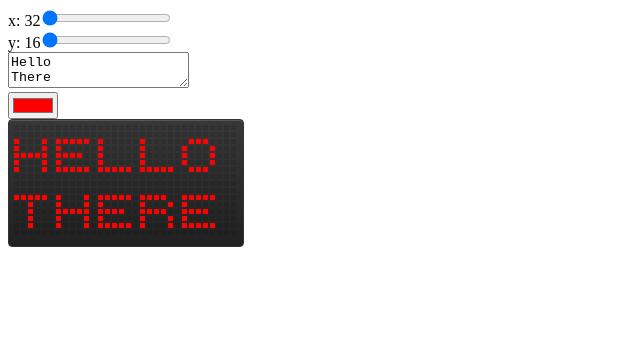
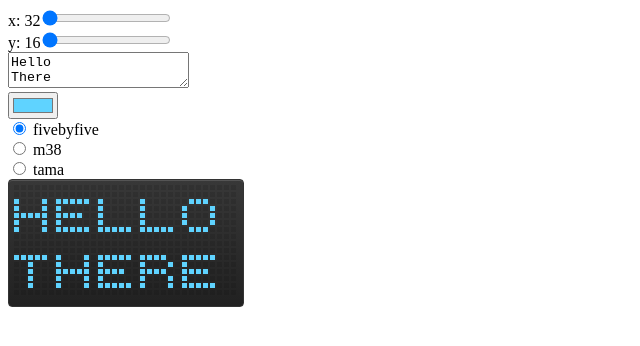
Before and after one commit to sallar/led-matrix-simulator, a Preact app: page / in a window 1280 px wide. Shown: the top 346 px of the page, without its empty margins (0-640 px from the left). Built offline with nearby package versions, Linux system fonts and the light colour scheme.

Commit message:
Changing fonts

```diff
--- a/src/led/fonts/5x5.ts
+++ b/src/led/fonts/5x5.ts
@@ -98,6 +98,3 @@ export const font = prepareFont([
   [0x02,0x01,0x02,0x01,0x00,0x00], // ~
   [0x00,0x00,0x00,0x00,0x00,0x00]
 ]);
-
-export const CHAR_WIDTH = 6;
-export const CHAR_HEIGHT = 8;
--- /dev/null
+++ b/src/led/fonts/index.ts
@@ -0,0 +1,3 @@
+export { font as fivebyfive } from './5x5';
+export { font as tama } from './tama';
+export { font as m38 } from './m38';
--- /dev/null
+++ b/src/led/fonts/m38.ts
@@ -0,0 +1,100 @@
+import { prepareFont } from '../tools';
+
+export const font = prepareFont([
+	[0x00,0x00,0x00,0x00,0x00,0x00,0x00,0x00], //
+	[0xdf,0xdf,0x00,0x00,0x00,0x00,0x00,0x00], // !
+	[0x07,0x07,0x00,0x07,0x07,0x00,0x00,0x00], // "
+	[0x24,0x24,0xff,0x24,0x24,0xff,0x24,0x24], // #
+	[0xdf,0xdf,0xdb,0xff,0xff,0xdb,0xfb,0xfb], // $
+	[0xdf,0xdf,0x3b,0xff,0xff,0xdc,0xfb,0xfb], // %
+	[0xff,0xff,0xdb,0xdf,0xdf,0x20,0xd8,0xd8], // &
+	[0x07,0x07,0x00,0x00,0x00,0x00,0x00,0x00], // '
+	[0x3c,0x3c,0xc3,0x00,0x00,0x00,0x00,0x00], // (
+	[0xc3,0xc3,0x3c,0x00,0x00,0x00,0x00,0x00], // )
+	[0xc3,0xc3,0x24,0xff,0xff,0x24,0xc3,0xc3], // *
+	[0x18,0x18,0x18,0xff,0xff,0x18,0x18,0x18], // +
+	[0xc0,0xc0,0x00,0x00,0x00,0x00,0x00,0x00], // ,
+	[0x18,0x18,0x18,0x18,0x18,0x18,0x18,0x18], // -
+	[0xc0,0xc0,0x00,0x00,0x00,0x00,0x00,0x00], // .
+	[0xc0,0xc0,0x20,0x18,0x18,0x04,0x03,0x03], // /
+	[0xff,0xff,0xe3,0xdb,0xdb,0xc7,0xff,0xff], // 0
+	[0xc3,0xc3,0xff,0xc0,0xc0,0x00,0x00,0x00], // 1
+	[0xfb,0xfb,0xdb,0xdb,0xdb,0xdb,0xdf,0xdf], // 2
+	[0xdb,0xdb,0xdb,0xdb,0xdb,0xdb,0xff,0xff], // 3
+	[0x1f,0x1f,0x18,0x18,0x18,0x18,0xff,0xff], // 4
+	[0xdf,0xdf,0xdb,0xdb,0xdb,0xdb,0xfb,0xfb], // 5
+	[0xff,0xff,0xdb,0xdb,0xdb,0xdb,0xfb,0xfb], // 6
+	[0x07,0x07,0x03,0x03,0x03,0x03,0xff,0xff], // 7
+	[0xff,0xff,0xdb,0xdb,0xdb,0xdb,0xff,0xff], // 8
+	[0xdf,0xdf,0xdb,0xdb,0xdb,0xdb,0xff,0xff], // 9
+	[0x24,0x24,0x00,0x00,0x00,0x00,0x00,0x00], // :
+	[0xe4,0xe4,0x00,0x00,0x00,0x00,0x00,0x00], // ;
+	[0x18,0x18,0x24,0xc3,0xc3,0x00,0x00,0x00], // <
+	[0x24,0x24,0x24,0x24,0x24,0x24,0x24,0x24], // =
+	[0xc3,0xc3,0x24,0x18,0x18,0x00,0x00,0x00], // >
+	[0x07,0x07,0x03,0xdb,0xdb,0x1b,0x1f,0x1f], // ?
+	[0xff,0xff,0xc3,0xfb,0xfb,0xdb,0xff,0xff], // @
+	[0xff,0xff,0xdb,0x1b,0x1b,0xdb,0xff,0xff], // A
+	[0xff,0xff,0xdb,0xdb,0xdb,0xdb,0xe7,0xe7], // B
+	[0xff,0xff,0xc3,0xc3,0xc3,0xc3,0xe7,0xe7], // C
+	[0xff,0xff,0xc3,0xc3,0xc3,0xc3,0x3c,0x3c], // D
+	[0xff,0xff,0xdb,0xdb,0xdb,0xc3,0xe7,0xe7], // E
+	[0xff,0xff,0xdb,0x1b,0x1b,0x03,0x07,0x07], // F
+	[0xff,0xff,0xc3,0xdb,0xdb,0xdb,0xfb,0xfb], // G
+	[0xff,0xff,0xdb,0x18,0x18,0xdb,0xff,0xff], // H
+	[0xc3,0xc3,0xc3,0xff,0xff,0xc3,0xc3,0xc3], // I
+	[0xe0,0xe0,0xc0,0xc0,0xc0,0xc3,0xff,0xff], // J
+	[0xff,0xff,0xdb,0x18,0x18,0xdb,0xe7,0xe7], // K
+	[0xff,0xff,0xc3,0xc0,0xc0,0xc0,0xe0,0xe0], // L
+	[0xff,0xff,0xc3,0x1f,0x1f,0xc3,0xff,0xff], // M
+	[0xff,0xff,0xc4,0x18,0x18,0x23,0xff,0xff], // N
+	[0xff,0xff,0xc3,0xc3,0xc3,0xc3,0xff,0xff], // O
+	[0xff,0xff,0xdb,0x1b,0x1b,0x1b,0x1f,0x1f], // P
+	[0xff,0xff,0xc3,0xe3,0xe3,0xc3,0xff,0xff], // Q
+	[0xff,0xff,0xdb,0x1b,0x1b,0xdb,0xe7,0xe7], // R
+	[0xdf,0xdf,0xdb,0xdb,0xdb,0xdb,0xfb,0xfb], // S
+	[0x07,0x07,0xc3,0xff,0xff,0xc3,0x07,0x07], // T
+	[0xff,0xff,0xc3,0xc0,0xc0,0xc3,0xff,0xff], // U
+	[0x1f,0x1f,0x23,0xc0,0xc0,0x23,0x1f,0x1f], // V
+	[0xff,0xff,0xc3,0xf8,0xf8,0xc3,0xff,0xff], // W
+	[0xe7,0xe7,0xdb,0x18,0x18,0xdb,0xe7,0xe7], // X
+	[0x1f,0x1f,0xdb,0xf8,0xf8,0xdb,0x1f,0x1f], // Y
+	[0xc7,0xc7,0xe3,0xdb,0xdb,0xc7,0xe3,0xe3], // Z
+	[0xff,0xff,0xc3,0x00,0x00,0x00,0x00,0x00], // [
+	[0x03,0x03,0x04,0x18,0x18,0x20,0xc0,0xc0], // "\"
+	[0xc3,0xc3,0xff,0x00,0x00,0x00,0x00,0x00], // ]
+	[0x04,0x04,0x03,0x04,0x04,0x00,0x00,0x00], // ^
+	[0xc0,0xc0,0xc0,0xc0,0xc0,0xc0,0xc0,0xc0], // _
+	[0x03,0x03,0x04,0x00,0x00,0x00,0x00,0x00], // `
+	[0xff,0xff,0xdb,0x1b,0x1b,0xdb,0xff,0xff], // a
+	[0xff,0xff,0xdb,0xdb,0xdb,0xdb,0xe7,0xe7], // b
+	[0xff,0xff,0xc3,0xc3,0xc3,0xc3,0xe7,0xe7], // c
+	[0xff,0xff,0xc3,0xc3,0xc3,0xc3,0x3c,0x3c], // d
+	[0xff,0xff,0xdb,0xdb,0xdb,0xc3,0xe7,0xe7], // e
+	[0xff,0xff,0xdb,0x1b,0x1b,0x03,0x07,0x07], // f
+	[0xff,0xff,0xc3,0xdb,0xdb,0xdb,0xfb,0xfb], // g
+	[0xff,0xff,0xdb,0x18,0x18,0xdb,0xff,0xff], // h
+	[0xc3,0xc3,0xc3,0xff,0xff,0xc3,0xc3,0xc3], // i
+	[0xe0,0xe0,0xc0,0xc0,0xc0,0xc3,0xff,0xff], // j
+	[0xff,0xff,0xdb,0x18,0x18,0xdb,0xe7,0xe7], // k
+	[0xff,0xff,0xc3,0xc0,0xc0,0xc0,0xe0,0xe0], // l
+	[0xff,0xff,0xc3,0x1f,0x1f,0xc3,0xff,0xff], // m
+	[0xff,0xff,0xc4,0x18,0x18,0x23,0xff,0xff], // n
+	[0xff,0xff,0xc3,0xc3,0xc3,0xc3,0xff,0xff], // o
+	[0xff,0xff,0xdb,0x1b,0x1b,0x1b,0x1f,0x1f], // p
+	[0xff,0xff,0xc3,0xe3,0xe3,0xc3,0xff,0xff], // q
+	[0xff,0xff,0xdb,0x1b,0x1b,0xdb,0xe7,0xe7], // r
+	[0xdf,0xdf,0xdb,0xdb,0xdb,0xdb,0xfb,0xfb], // s
+	[0x07,0x07,0xc3,0xff,0xff,0xc3,0x07,0x07], // t
+	[0xff,0xff,0xc3,0xc0,0xc0,0xc3,0xff,0xff], // u
+	[0x1f,0x1f,0x23,0xc0,0xc0,0x23,0x1f,0x1f], // v
+	[0xff,0xff,0xc3,0xf8,0xf8,0xc3,0xff,0xff], // w
+	[0xe7,0xe7,0xdb,0x18,0x18,0xdb,0xe7,0xe7], // x
+	[0x1f,0x1f,0xdb,0xf8,0xf8,0xdb,0x1f,0x1f], // y
+	[0xc7,0xc7,0xe3,0xdb,0xdb,0xc7,0xe3,0xe3], // z
+	[0x18,0x18,0xff,0xc3,0xc3,0x00,0x00,0x00], // {
+	[0xff,0xff,0x00,0x00,0x00,0x00,0x00,0x00], // |
+	[0xc3,0xc3,0xff,0x18,0x18,0x00,0x00,0x00], // }
+	[0x04,0x04,0x03,0x04,0x04,0x03,0x00,0x00], // ~
+	[0x00,0x00,0x00,0x00,0x00,0x00,0x00,0x00]
+]);
--- /dev/null
+++ b/src/led/fonts/tama.ts
@@ -0,0 +1,100 @@
+import { prepareFont } from '../tools';
+
+export const font = prepareFont([
+	[0x00,0x00,0x00,0x00,0x00], //
+	[0x2f,0x00,0x00,0x00,0x00], // !
+	[0x03,0x00,0x03,0x00,0x00], // "
+	[0x14,0x3e,0x14,0x3e,0x14], // #
+	[0x2e,0x6a,0x2b,0x3a,0x00], // $
+	[0x26,0x12,0x08,0x24,0x32], // %
+	[0x1c,0x17,0x15,0x34,0x00], // &
+	[0x03,0x00,0x00,0x00,0x00], // '
+	[0x1e,0x21,0x00,0x00,0x00], // (
+	[0x21,0x1e,0x00,0x00,0x00], // )
+	[0x22,0x08,0x1c,0x08,0x22], // *
+	[0x08,0x1c,0x08,0x00,0x00], // +
+	[0x40,0x20,0x00,0x00,0x00], // ,
+	[0x08,0x08,0x00,0x00,0x00], // -
+	[0x20,0x00,0x00,0x00,0x00], // .
+	[0x20,0x10,0x08,0x04,0x02], // /
+	[0x3f,0x21,0x21,0x3f,0x00], // 0
+	[0x01,0x3f,0x00,0x00,0x00], // 1
+	[0x3d,0x25,0x25,0x27,0x00], // 2
+	[0x25,0x25,0x25,0x3f,0x00], // 3
+	[0x07,0x04,0x04,0x3f,0x00], // 4
+	[0x27,0x25,0x25,0x3d,0x00], // 5
+	[0x3f,0x25,0x25,0x3d,0x00], // 6
+	[0x01,0x39,0x05,0x03,0x00], // 7
+	[0x3f,0x25,0x25,0x3f,0x00], // 8
+	[0x27,0x25,0x25,0x3f,0x00], // 9
+	[0x28,0x00,0x00,0x00,0x00], // :
+	[0x40,0x28,0x00,0x00,0x00], // ;
+	[0x04,0x0a,0x11,0x00,0x00], // <
+	[0x14,0x14,0x00,0x00,0x00], // =
+	[0x11,0x0a,0x04,0x00,0x00], // >
+	[0x01,0x2d,0x05,0x07,0x00], // ?
+	[0x3f,0x21,0x3d,0x25,0x1f], // @
+	[0x3f,0x09,0x09,0x3f,0x00], // A
+	[0x3f,0x25,0x27,0x3c,0x00], // B
+	[0x3f,0x21,0x21,0x21,0x00], // C
+	[0x3f,0x21,0x21,0x1e,0x00], // D
+	[0x3f,0x25,0x25,0x25,0x00], // E
+	[0x3f,0x05,0x05,0x05,0x00], // F
+	[0x3f,0x21,0x25,0x3d,0x00], // G
+	[0x3f,0x04,0x04,0x3f,0x00], // H
+	[0x21,0x3f,0x21,0x00,0x00], // I
+	[0x38,0x20,0x21,0x3f,0x01], // J
+	[0x3f,0x04,0x04,0x3b,0x00], // K
+	[0x3f,0x20,0x20,0x20,0x00], // L
+	[0x3f,0x01,0x3f,0x01,0x3f], // M
+	[0x3f,0x02,0x04,0x3f,0x00], // N
+	[0x3f,0x21,0x21,0x3f,0x00], // O
+	[0x3f,0x09,0x09,0x0f,0x00], // P
+	[0x3f,0x21,0x31,0x3f,0x00], // Q
+	[0x3f,0x09,0x39,0x2f,0x00], // R
+	[0x27,0x25,0x25,0x3d,0x00], // S
+	[0x01,0x01,0x3f,0x01,0x01], // T
+	[0x3f,0x20,0x20,0x3f,0x00], // U
+	[0x0f,0x10,0x30,0x1f,0x00], // V
+	[0x3f,0x20,0x3f,0x20,0x3f], // W
+	[0x3b,0x04,0x04,0x3b,0x00], // X
+	[0x0f,0x08,0x38,0x0f,0x00], // Y
+	[0x31,0x29,0x25,0x23,0x00], // Z
+	[0x3f,0x21,0x00,0x00,0x00], // [
+	[0x20,0x10,0x08,0x04,0x02], // "\"
+	[0x21,0x3f,0x00,0x00,0x00], // ]
+	[0x02,0x01,0x01,0x02,0x00], // ^
+	[0x20,0x20,0x00,0x00,0x00], // _
+	[0x01,0x02,0x00,0x00,0x00], // `
+	[0x38,0x24,0x24,0x3c,0x00], // a
+	[0x3f,0x24,0x24,0x3c,0x00], // b
+	[0x3c,0x24,0x24,0x24,0x00], // c
+	[0x3c,0x24,0x24,0x3f,0x00], // d
+	[0x3c,0x2c,0x2c,0x2c,0x00], // e
+	[0x04,0x3f,0x05,0x00,0x00], // f
+	[0xbc,0xa4,0xa4,0xfc,0x00], // g
+	[0x3f,0x04,0x04,0x3c,0x00], // h
+	[0x3d,0x00,0x00,0x00,0x00], // i
+	[0x80,0xfd,0x00,0x00,0x00], // j
+	[0x3f,0x08,0x08,0x34,0x00], // k
+	[0x3f,0x00,0x00,0x00,0x00], // l
+	[0x3c,0x04,0x3c,0x04,0x3c], // m
+	[0x3c,0x04,0x04,0x3c,0x00], // n
+	[0x3c,0x24,0x24,0x3c,0x00], // o
+	[0xfc,0x24,0x24,0x3c,0x00], // p
+	[0x3c,0x24,0x24,0xfc,0x00], // q
+	[0x3c,0x08,0x04,0x00,0x00], // r
+	[0x2c,0x2c,0x2c,0x3c,0x00], // s
+	[0x04,0x3f,0x24,0x00,0x00], // t
+	[0x3c,0x20,0x20,0x3c,0x00], // u
+	[0x0c,0x10,0x30,0x1c,0x00], // v
+	[0x3c,0x20,0x3c,0x20,0x3c], // w
+	[0x34,0x08,0x08,0x34,0x00], // x
+	[0xbc,0xa0,0xa0,0xfc,0x00], // y
+	[0x24,0x34,0x2c,0x24,0x00], // z
+	[0x04,0x3f,0x21,0x00,0x00], // {
+	[0x3f,0x00,0x00,0x00,0x00], // |
+	[0x21,0x3f,0x04,0x00,0x00], // }
+	[0x01,0x02,0x02,0x01,0x00], // ~
+	[0x00,0x00,0x00,0x00,0x00]
+]);
--- a/src/led/store.ts
+++ b/src/led/store.ts
@@ -1,5 +1,11 @@
+import { hexToRGB } from './tools';
+
 interface IFill {
   (x: number, y: number, r: number, g: number, b: number, a: number): void;
+}
+
+interface IWrite {
+  (text: string, font: string[][], color: string): void;
 }
 
 interface IColor {
@@ -20,7 +26,8 @@ export interface IMatrix {
 
 export interface IStore {
   matrix: IMatrix,
-  fill: IFill
+  fill: IFill,
+  write: IWrite
 }
 
 export function createStore(xw: number, yw: number): IStore {
@@ -28,13 +35,45 @@ export function createStore(xw: number, yw: number): IStore {
     on: false
   });
 
+  const fill: IFill = (x = 0, y = 0, r = 0, g = 0, b = 0, a = 1) => {
+    matrix[(y * xw) + x] = {
+      on: true,
+      color: { r, g, b, a }
+    };
+  };
+
+  const write: IWrite = (text, font, color) => {
+    const lines = text.split('\n');
+    const [ r, g, b ] = hexToRGB(color);
+    const CHAR_WIDTH = font[0].length;
+    const CHAR_HEIGHT = font[0][0].length;
+
+    lines.forEach((ch: string, line: number) => {
+      // For each character
+      for (let i = 0; i < ch.length; i += 1) {
+        const ind = ch.charCodeAt(i) - 32;
+        const fontRow = font[ind];
+        // For each column
+        for (let x = 0; x < CHAR_WIDTH; x += 1) {
+          const col = fontRow[x];
+          // For each pixel
+          for (let y = 0; y < CHAR_HEIGHT; y += 1) {
+            if (col[y] === '1') {
+              fill(
+                x + (i * CHAR_WIDTH),
+                y + (line * CHAR_HEIGHT),
+                r, g, b, 1
+              );
+            }
+          }
+        }
+      }
+    });
+  };
+
   return {
     matrix,
-    fill(x = 0, y = 0, r = 0, g = 0, b = 0, a = 1) {
-      matrix[(y * xw) + x] = {
-        on: true,
-        color: { r, g, b, a }
-      };
-    }
+    fill,
+    write
   };
 }
--- a/src/playground.tsx
+++ b/src/playground.tsx
@@ -2,13 +2,16 @@ import { h, Component, render } from 'preact';
 import LedMatrix from './led/matrix';
 import { createStore } from './led/store';
 import { hexToRGB } from './led/tools';
-import { font, CHAR_WIDTH, CHAR_HEIGHT } from './led/fonts/5x5';
+import { font } from './led/fonts/tama';
+import * as fonts from './led/fonts';
 
 interface State {
   cols?: number;
   rows?: number;
   text?: string;
   color?: string;
+  fonts?: string[];
+  font?: string;
 }
 
 class Playground extends Component<any, State> {
@@ -21,7 +24,9 @@ class Playground extends Component<any, State> {
       cols: 32,
       rows: 16,
       text: 'Hello\nThere',
-      color: '#ff0000'
+      color: '#5fd3ff',
+      fonts: Object.keys(fonts),
+      font: 'fivebyfive'
     };
   }
 
@@ -35,31 +40,7 @@ class Playground extends Component<any, State> {
 
   draw() {
     const store = createStore(this.state.cols, this.state.rows);
-    const lines = this.state.text.split('\n');
-    const [ r, g, b ] = hexToRGB(this.state.color);
-
-    lines.forEach((ch: string, line: number) => {
-      // For each character
-      for (let i = 0; i < ch.length; i += 1) {
-        const ind = ch.charCodeAt(i) - 32;
-        const fontRow = font[ind];
-        // For each column
-        for (let x = 0; x < CHAR_WIDTH; x += 1) {
-          const col = fontRow[x];
-          // For each pixel
-          for (let y = 0; y < CHAR_HEIGHT; y += 1) {
-            if (col[y] === '1') {
-              store.fill(
-                x + (i * CHAR_WIDTH),
-                y + (line * CHAR_HEIGHT),
-                r, g, b, 1
-              );
-            }
-          }
-        }
-      }
-    });
-
+    store.write(this.state.text, (fonts as any)[this.state.font], this.state.color);
     this.led.clear();
     this.led.draw(store.matrix);
   }
@@ -79,7 +60,7 @@ class Playground extends Component<any, State> {
     this.draw();
   }
 
-  render(_: any, { rows, cols, text, color }: State) {
+  render(_: any, { rows, cols, text, color, fonts, font }: State) {
     return (
       <div>
         x: {cols}
@@ -88,6 +69,16 @@ class Playground extends Component<any, State> {
         <input type="range" min="16" max="32" onInput={e => this.slideChange(e, 'rows')} value={rows.toString()}/><br/>
         <textarea value={text} onKeyUp={e => this.propChange(e, 'text')}/><br/>
         <input type="color" value={color} onChange={e => this.propChange(e, 'color')}/><br/>
+        {fonts.map(fontName =>
+          <div>
+            <input
+              type="radio"
+              value={fontName}
+              checked={fontName === font}
+              onChange={e => this.propChange(e, 'font')}
+              /> {fontName}
+          </div>
+        )}
         <div class="led">
           <canvas ref={canvas => this.canvas = canvas as HTMLCanvasElement}></canvas>
         </div>
```
